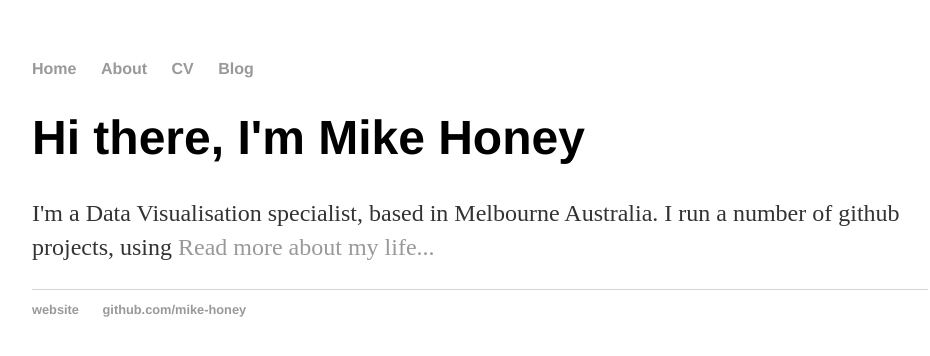
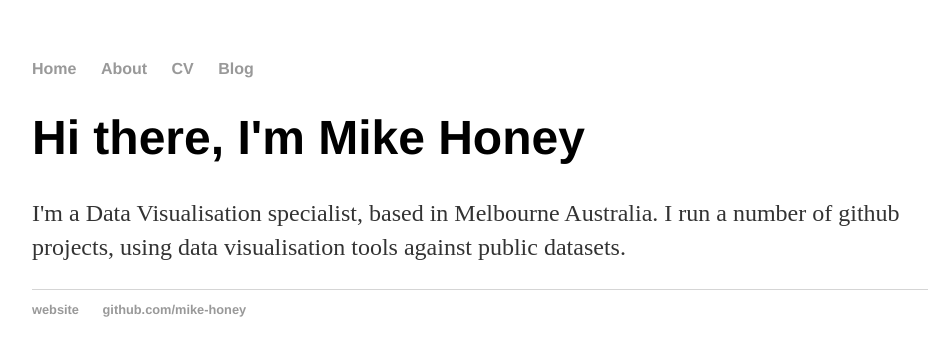
Before and after one commit to Mike-Honey/mike-honey.github.io, a plain HTML site: page index.html in a window 1280 px wide. Shown: the whole page, without its empty margins (160-1090 px from the left). Drawn offline with Linux system fonts and the light colour scheme; files that its build step writes are made by us from their sources.

Commit message:
Update index.html

```diff
--- a/index.html
+++ b/index.html
@@ -17,7 +17,7 @@
 		<div class="container">
     		<div class="blurb">
         		<h1>Hi there, I'm Mike Honey</h1>
-				<p>I'm a Data Visualisation specialist, based in Melbourne Australia. I run a number of github projects, using  <a href="/about">Read more about my life...</a></p>
+				<p>I'm a Data Visualisation specialist, based in Melbourne Australia. I run a number of github projects, using data visualisation tools against public datasets.</p>
     		</div><!-- /.blurb -->
 		</div><!-- /.container -->
 		<footer>
```
